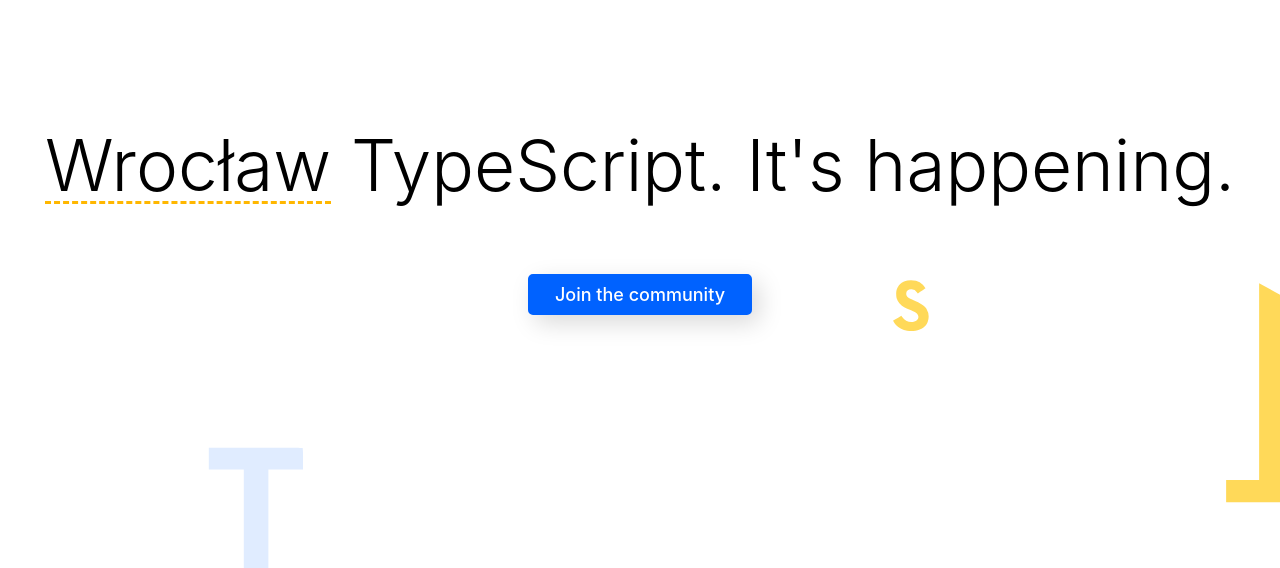
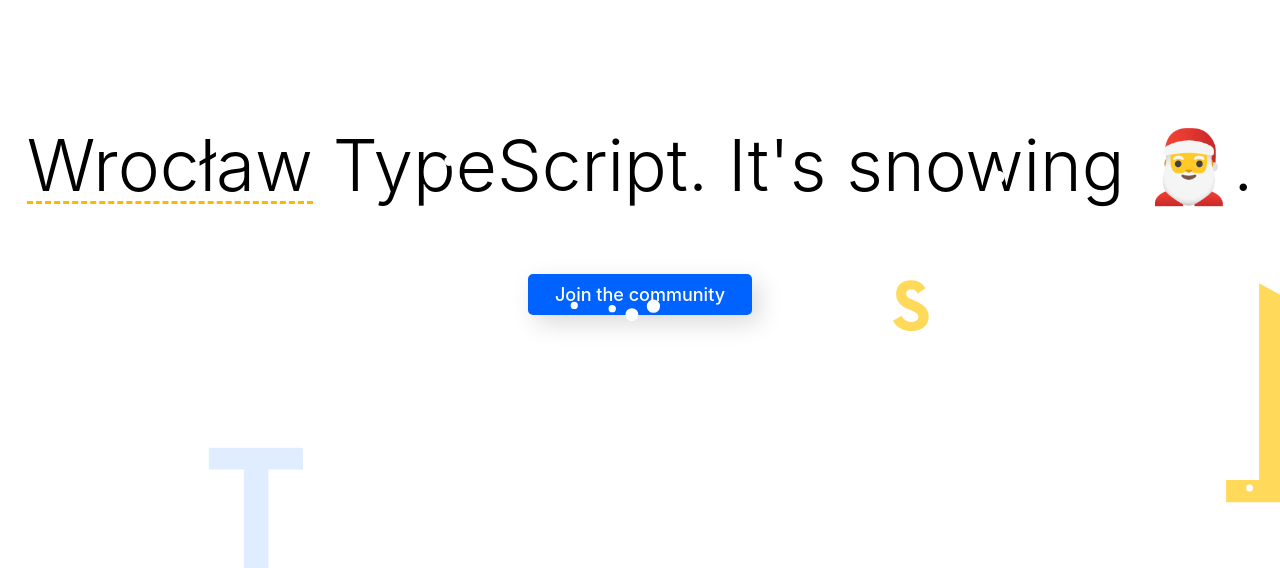
Before and after one commit to WrocTypeScript/website, a website built with Parcel: page src/index.html in a window 1280 px wide. Shown: the part 232-800 px from the top of the page. Built offline with nearby package versions, Linux system fonts and the light colour scheme; a web font is replaced by a local one.

Commit message:
Add snowy snow (#101)
Co-authored-by: Karol Majewski <karol-majewski@users.noreply.github.com>

```diff
--- a/src/index.html
+++ b/src/index.html
@@ -128,7 +128,7 @@
       </svg>
       <h1 class="text--centered">
         <span class="text--underline">Wrocław</span> TypeScript.
-        It's&nbsphappening.
+        It's&nbspsnowing 🎅.
       </h1>
       <a
         class="button button--shadow button--blue"
@@ -261,6 +261,8 @@
         </a>
       </nav>
     </footer>
+    <canvas id="sky"></canvas>
+    <script async src="./scripts/snow.js"></script>
     <script async src="./scripts/index.ts"></script>
   </body>
 </html>
--- /dev/null
+++ b/src/scripts/snow.js
@@ -0,0 +1,68 @@
+/**
+ * @license MIT
+ * @link https://www.cssscript.com/basic-snowflakes-falling-effect-javascript-canvas-snow-js/
+ */
+window.onload = function(){
+  //get the cancvas and context and store in vars
+  var canvas = document.getElementById("sky");
+  var ctx = canvas.getContext("2d");
+
+  //set canvas dims to window height and width
+  var W = window.innerWidth;
+  var H = window.innerHeight;
+  canvas.width = W;
+  canvas.height = H;
+
+  //generate the snowflakes and apply attributes
+  var mf = 100; //max flakes
+  var flakes = [];
+
+  //loop throught the empty flakes and apply attributes
+  for(var i = 0; i < mf; i++)
+  {
+    flakes.push({
+      x: Math.random()*W,
+      y: Math.random()*H,
+      r: Math.random()*5+2, //min of 2px and max of 7px
+      d: Math.random() + 1 //density of the flake
+
+    })
+  }
+
+  //draw flakes onto canvas
+  function drawFlakes()
+  {
+    ctx.clearRect(0, 0, W, H);
+    ctx.fillStyle = "white";
+    ctx.beginPath();
+    for(var i = 0; i < mf; i++){
+      var f = flakes[i];
+      ctx.moveTo(f.x, f.y);
+      ctx.arc(f.x, f.y, f.r, 0, Math.PI*2, true);
+    }
+    ctx.fill();
+    moveFlakes();
+  }
+
+  //animate the flakes
+  var angle = 0;
+  function moveFlakes(){
+    angle += 0.01;
+    for(var i = 0; i < mf; i++)
+    {
+      //store current flake
+      var f = flakes[i];
+
+      //update X and Y coordinates of each snowflakes
+      f.y += Math.pow(f.d, 2) + 1;
+      f.x += Math.sin(angle) * 2;
+
+      //if the snowflake reaches the bottom, send a new one to the top
+      if(f.y > H){
+        flakes[i] = {x: Math.random()*W, y: 0, r: f.r, d: f.d};
+      }
+    }
+  }
+
+  setInterval(drawFlakes, 25);
+}
--- a/src/styles.scss
+++ b/src/styles.scss
@@ -439,3 +439,14 @@
     padding-top: 2px;
   }
 }
+
+#sky {
+  width: 100vw;
+  height: 100vh;
+  position: fixed;
+  top: 0;
+  right: 0;
+  bottom: 0;
+  left: 0;
+  pointer-events: none;
+}
```
